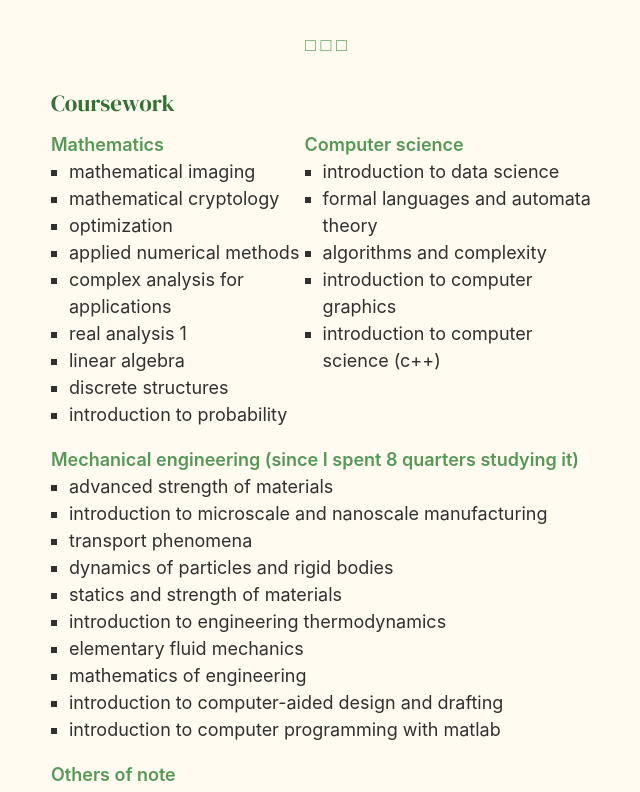
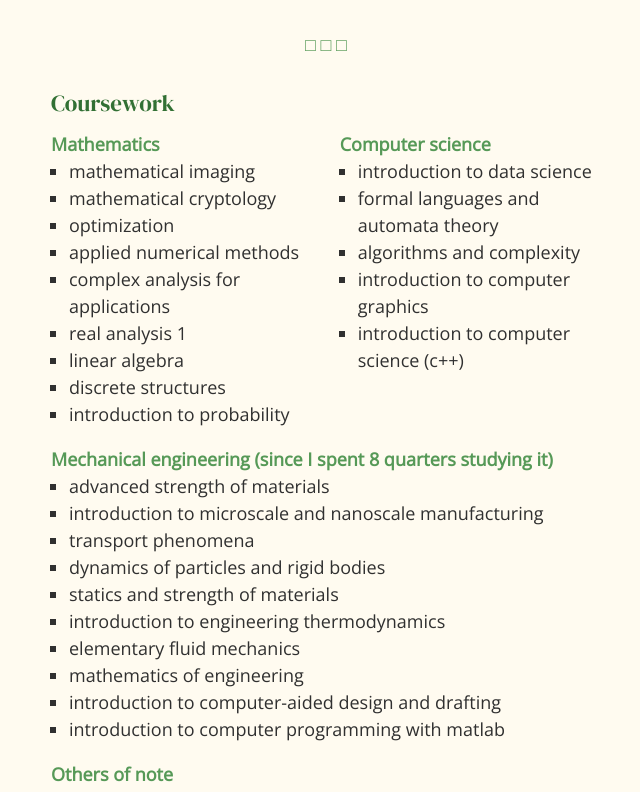
Before and after one commit to cuimeilin/cuimeilin.github.io, a React (Create React App) app: page /about in a window 1280 px wide. Shown: the part 541-1333 px from the top of the page, without its empty margins (314-954 px from the left). Built offline with nearby package versions, Linux system fonts and the light colour scheme; a web font is replaced by a local one.

Commit message:
more coursework styling updates: fonts, desktop spacing

```diff
--- a/src/components/Coursework.js
+++ b/src/components/Coursework.js
@@ -27,8 +27,33 @@ const Heading = styled("div")`
 
 const Courses = styled("div")`
   margin-bottom: 1em;
+  font-family: ${sanserif};
+
   ${notMobile} {
     font-size: 18px;
+  }
+
+  ul {
+    list-style-type: square;
+    color: ${darkgrey};
+    padding-left: 1em;
+    margin: 0;
+    font-size: 15px;
+    line-height: 1.5;
+
+    ${notMobile} {
+      font-size: 18px;
+    }
+  }
+`;
+
+const Courses1 = styled("div")`
+  margin-bottom: 1em;
+  font-family: ${sanserif};
+
+  ${notMobile} {
+    font-size: 18px;
+    width: 47.5%;
   }
 
   ul {
@@ -73,7 +98,7 @@ export default function Coursework() {
     <CourseContent>
       <Heading>Coursework</Heading>
       <Main>
-        <Courses>
+        <Courses1>
           <Subject>Mathematics</Subject>
           <ul>
             <li>mathematical imaging</li>
@@ -86,8 +111,8 @@ export default function Coursework() {
             <li>discrete structures</li>
             <li>introduction to probability</li>
           </ul>
-        </Courses>
-        <Courses>
+        </Courses1>
+        <Courses1>
           <Subject>Computer science</Subject>
           <ul>
             <li>introduction to data science</li>
@@ -96,7 +121,7 @@ export default function Coursework() {
             <li>introduction to computer graphics</li>
             <li>introduction to computer science (c++)</li>
           </ul>
-        </Courses>
+        </Courses1>
       </Main>
       <Courses>
         <Subject>
```
